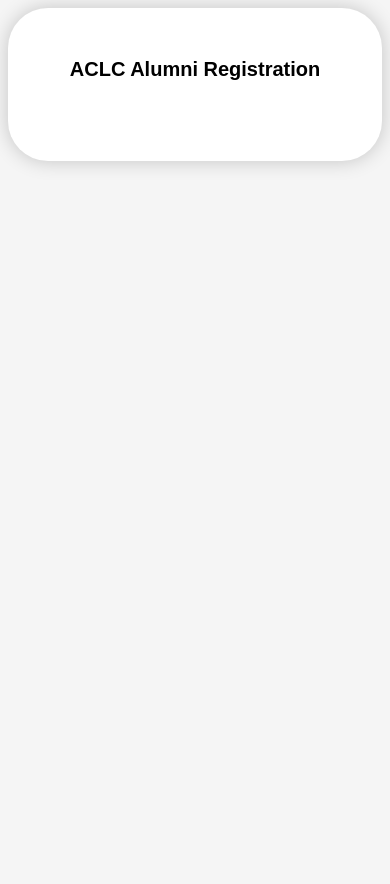
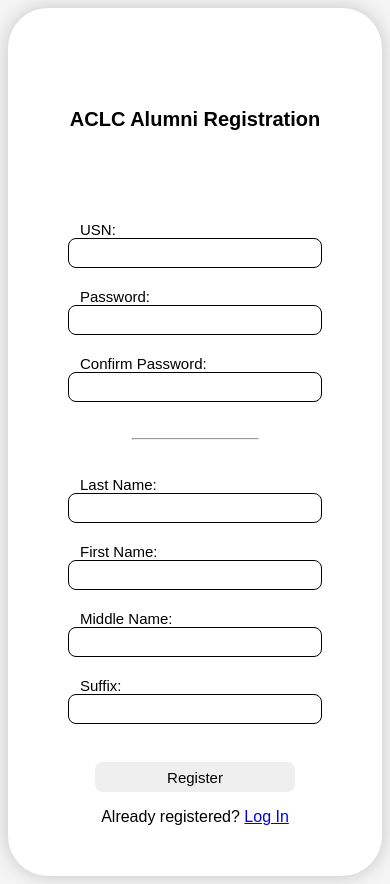
Before and after one commit to JiMVP/alumni, a PHP site: page /register.html in a window 390 px wide. Before the commit the page ends 168 px from the top, so only its background shows below. Run offline with PHP 8.4, Linux system fonts and the light colour scheme.

Commit message:
win11mel: major mods on css & register, minor mods on login, href fix in php

```diff
--- a/alum2.css
+++ b/alum2.css
@@ -55,31 +55,31 @@ body{
 		padding:0px;
 	}
 }
-.reglog-title{
+.log-title{
 	font-style: bold;
 	font-size: 40px;
 	margin-bottom: 30px;
 }
 @media only screen and (max-width:559px){
-	.reglog-title{
+	.log-title{
 		font-size:20px;
 	}
 }
-.loginbox input[type=text], input[type=password], input[type=submit]{
+.loginbox input[type=text], .loginbox input[type=password], .loginbox input[type=submit]{
 	height: 50px;
 	font-size: 20px;
 	border-radius: 10px;
 
 }
 @media only screen and (max-width:559px){
-	.loginbox input[type=text], input[type=password], input[type=submit]{
+	.loginbox input[type=text], .loginbox input[type=password], .loginbox input[type=submit]{
 		height: 30px;
 		font-size: 15px;
 		border-radius: 8px;
 	}
 }
-.loginbox input[type=text], input[type=password]{
-	width: 100%;
+.loginbox input[type=text], .loginbox input[type=password]{
+	width: 80%;
 	margin-bottom: 20px;
 	border: 1px solid;
 }
@@ -104,6 +104,7 @@ body{
 
 
 .regbox{
+	/* text-align: left; */
 	background-color: white;
 	padding: 50px 60px;
 	/* min-width: 700px; */
@@ -122,33 +123,93 @@ body{
 		padding:0px;
 	}
 } */
-/* .reglog-title{
+.reg-title{
+	padding: 50px;
 	font-style: bold;
 	font-size: 40px;
 	margin-bottom: 30px;
+	/* text-align: center; */
 }
 @media only screen and (max-width:559px){
-	.reglog-title{
+	.reg-title{
 		font-size:20px;
+		padding: 50px 0px;
 	}
-} */
-.regbox input[type=text], input[type=password], input[type=submit]{
+}
+
+.regbox input[type=text], .regbox input[type=password], .regbox input[type=submit]{
 	height: 50px;
 	font-size: 20px;
 	border-radius: 10px;
 
 }
 @media only screen and (max-width:559px){
-	.regbox input[type=text], input[type=password], input[type=submit]{
+	.regbox input[type=text], .regbox input[type=password], .regbox input[type=submit]{
 		height: 30px;
 		font-size: 15px;
 		border-radius: 8px;
 	}
 }
-.regbox input[type=text], input[type=password]{
-	width: 100%;
+
+.reglog-cin-form{
+	padding: 10px 200px;
+	display: flex;
+}
+@media only screen and (max-width: 1040px){
+	.reglog-cin-form{
+		padding: 10px 100px;
+	}
+}
+@media only screen and (max-width: 711px){
+	.reglog-cin-form{
+		padding: 10px 20px;
+		/* display: block; */
+	}
+}
+@media only screen and (max-width: 565px){
+	.reglog-cin-form{
+		padding: 10px 0px;
+	}
+}
+@media only screen and (max-width: 435px){
+	.reglog-cin-form{
+		display:block;
+	}
+}
+.regbox label{
+	text-align: left;
+	font-size: 20px;
+	width: 30%;
+	padding: 12px;
+	margin: auto;
+}
+@media only screen and (max-width:559px){
+	.regbox label{
+		font-size: 15px;
+	}
+}
+@media only screen and (max-width: 435px){
+	.reglog-cin-form{
+		display:block;
+	}
+	.regbox label{
+		width: 100%;
+		margin: 0px;
+	}
+}
+.regbox input[type=text], .regbox input[type=password]{
+	width: 70%;
 	margin-bottom: 20px;
 	border: 1px solid;
+	margin: auto;
+}
+@media only screen and (max-width: 435px){
+	.regbox input[type=text], .regbox input[type=password]{
+		width: 100%;
+	}
+	.reglog-cin-form{
+		text-align: left;
+	}
 }
 .regbox input[type=submit]{
 	margin-top: 10px;
@@ -159,8 +220,14 @@ body{
 	.regbox{
 		padding: 50px 30px;
 	}
+
 	.regbox input[type=submit]{
 		width: 100%;
+	}
+}
+@media only screen and (max-width:220px){
+	.regbox{
+		padding: 50px 15px;
 	}
 }
 
--- a/home.php
+++ b/home.php
@@ -5,7 +5,7 @@
 	<meta charset="utf-8">
 	<meta name="viewport" content="width=device-width, initial-scale=1">
 	<title>Alumni Information Management System</title>
-	<link rel="stylesheet" href="alum2.css">
+	<link rel="stylesheet" href="alum.css">
 
 </head>
 <body>
--- a/register.html
+++ b/register.html
@@ -9,7 +9,54 @@
     <div class="std-contain">
         <div class="reglogin-contain">
             <div class="regbox">
-                <div class="reglog-title"><b>ACLC Alumni Registration</b></div>
+                <div class="reg-title"><b>ACLC Alumni Registration</b></div>
+                <!-- <div class="regbox-txt-left"> -->
+                    <form class="regform" action="config.php" method="POST">
+                        <div class="reglog-cin-form">
+                            <label for="reg-usn">USN: </label>
+                            <input type="text" name="reg-usn" required>
+                        </div>
+                        <!-- <br> -->
+                        <div class="reglog-cin-form">
+                            <label for="reg-pwd">Password: </label>
+                            <input type="password" name="reg-pwd" required>
+                        </div>
+                        <div class="reglog-cin-form">
+                            <label for="reg-conpass">Confirm Password: </label>
+                            <input type="password" name="reg-conpass" required>
+                        </div>
+                        <br>
+                        <hr width="50%">
+                        <br>
+                        <!-- <div class="reglog-cin-form">
+                            <label for="reg-lname">Last Name, </label><label for="reg-fname">First Name, </label><label for="reg-mname">Middle Name, </label><label for="reg-suffix">Suffix:</label>
+                        </div>
+
+                        <div class="reglog-cin-form">
+                            <input type="text" name="reg-lname" placeholder="Last Name"><input type="text" name="reg-lname" placeholder="Last Name">
+                        </div> -->
+                        <div class="reglog-cin-form">
+                            <label for="reg-lname">Last Name: </label>
+                            <input type="text" name="reg-lname" required>
+                        </div>
+                        <div class="reglog-cin-form">
+                            <label for="reg-fname">First Name: </label>
+                            <input type="text" name="reg-fname" required>
+                        </div>
+                        <div class="reglog-cin-form">
+                            <label for="reg-mname">Middle Name: </label>
+                            <input type="text" name="reg-mname">
+                        </div>
+                        <div class="reglog-cin-form">
+                            <label for="reg-suffix">Suffix: </label>
+                            <input type="text" name="reg-suffix">
+                        </div>
+                        <br>
+                        <input type="submit" value="Register">
+                    </form>
+                <!-- </div> -->
+
+                <div>Already registered? <a href="login.html">Log In</a></div>
             </div>
         </div>
     </div>
```
Also changed, not shown: login.html (+7 -7 lines).
